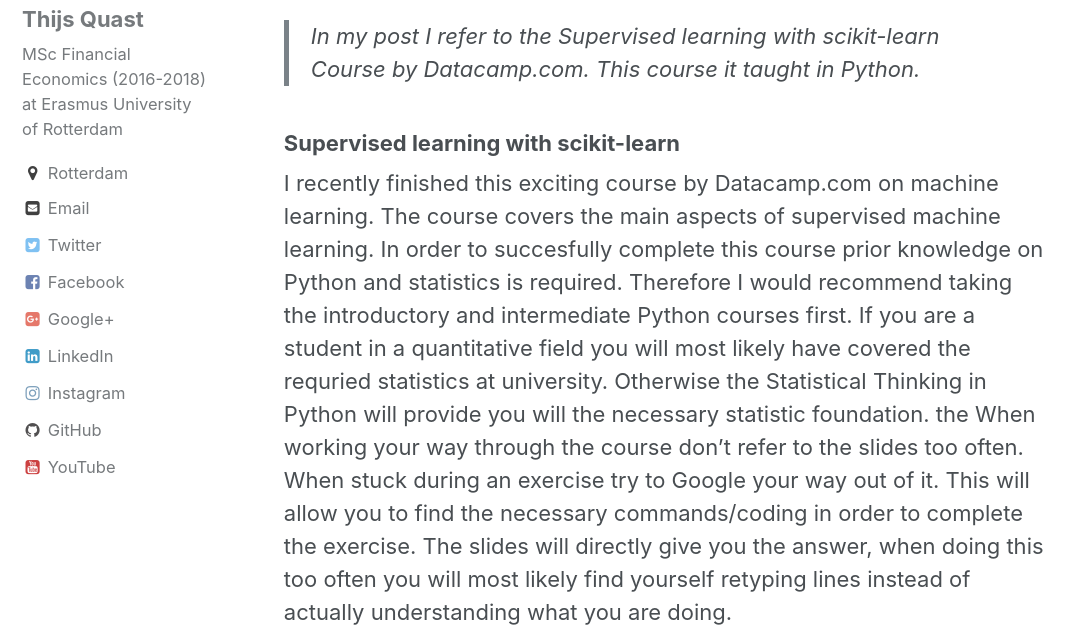
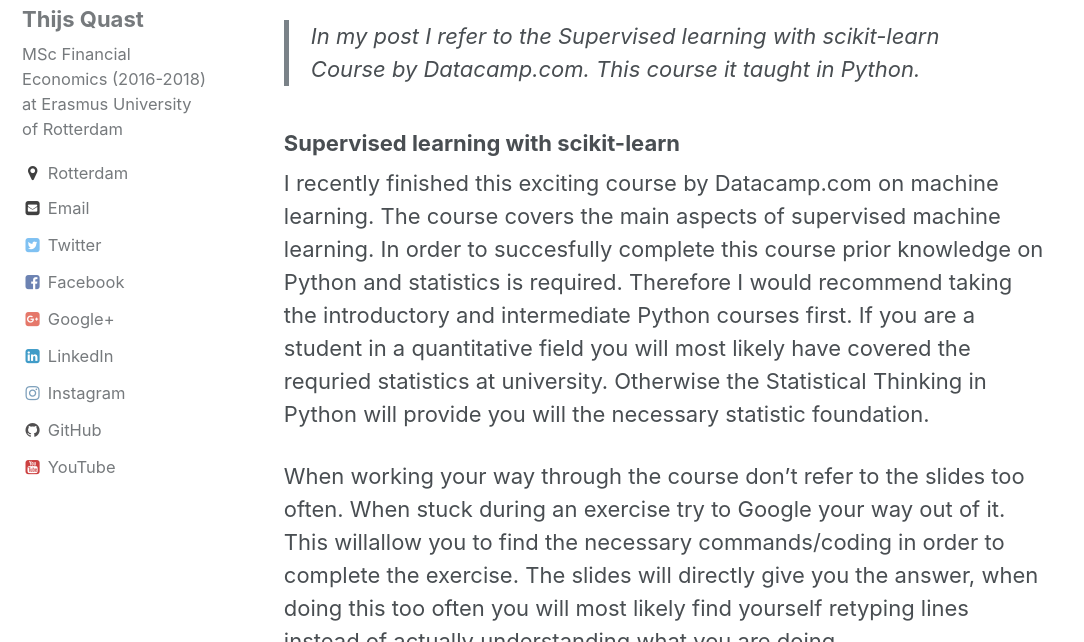
Before and after one commit to Thijsq/thijsq.github.io, a Jekyll site: the page built from _posts/2018-01-10-supervised-learning.md, in a window 1280 px wide and 900 px high, cut to the strip 258-900 px from the top of the window. Shown: the whole strip, without its empty margins (0-1084 px from the left). Built offline with Jekyll 4.4.1, drawn with Linux system fonts in a browser that asks for light colours; some of the changed text lies outside the part shown.

Commit message:
Update 2018-01-10-supervised-learning.md

```diff
--- a/_posts/2018-01-10-supervised-learning.md
+++ b/_posts/2018-01-10-supervised-learning.md
@@ -11,8 +11,9 @@ tags: [machine learning, python]
 ### Supervised learning with scikit-learn
 I recently finished this exciting course by Datacamp.com on machine learning. The course covers the main aspects of supervised machine learning. In order to succesfully complete this
 course prior knowledge on Python and statistics is required. Therefore I would recommend taking the introductory and intermediate Python courses first.
-If you are a student in a quantitative field you will most likely have covered the requried statistics at university. Otherwise the Statistical Thinking in Python will provide you will the necessary statistic foundation. the When working your way through the course don't refer to the slides too often. When stuck during an exercise try to Google your way out of it. This will
-allow you to find the necessary commands/coding in order to complete the exercise. The slides will directly give you the answer, when doing this too often
+If you are a student in a quantitative field you will most likely have covered the requried statistics at university. Otherwise the Statistical Thinking in Python will provide you will the necessary statistic foundation.
+
+When working your way through the course don't refer to the slides too often. When stuck during an exercise try to Google your way out of it. This willallow you to find the necessary commands/coding in order to complete the exercise. The slides will directly give you the answer, when doing this too often
 you will most likely find yourself retyping lines instead of actually understanding what you are doing.
 
 Make sure to post all your achieved certificates on LinkedIn.
```
